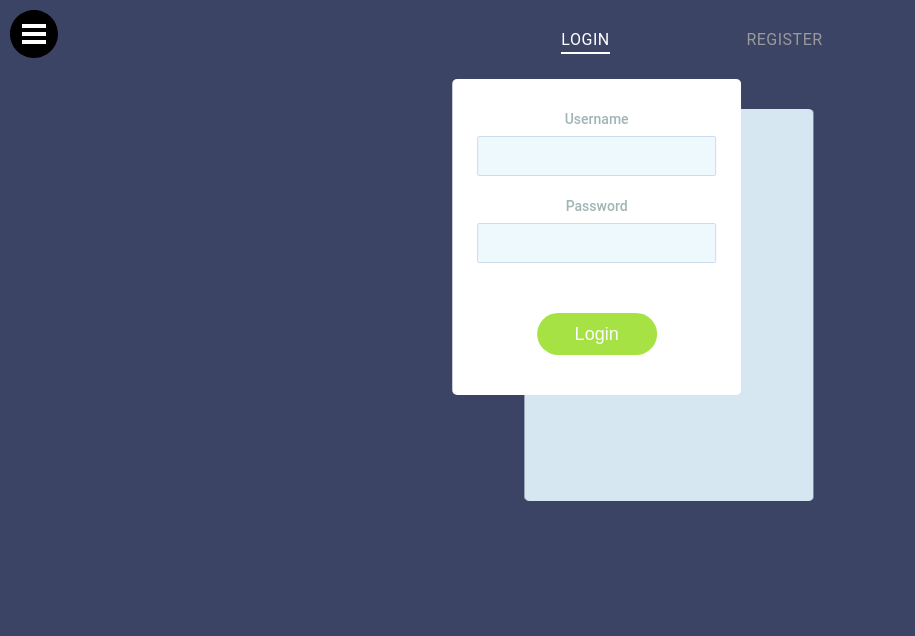
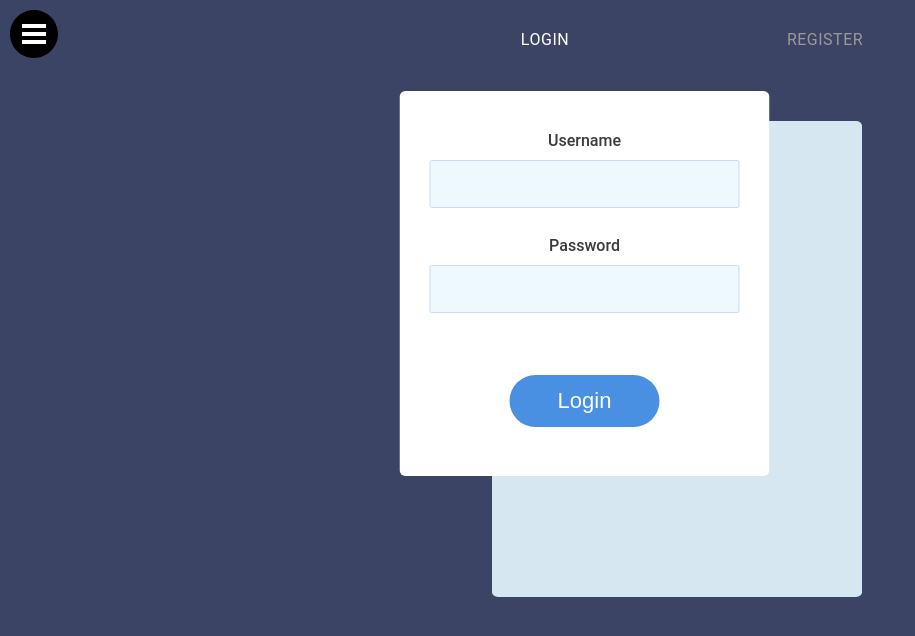
Before and after one commit to st4977f/kodflix, a React (Create React App) app: page /login in a window 1280 px wide. Shown: the top 636 px of the page, without its empty margins (0-915 px from the left). Built offline with nearby package versions, Linux system fonts and the light colour scheme.

Commit message:
Detect valid / invalid login attempts #51

```diff
--- a/package.json
+++ b/package.json
@@ -15,6 +15,7 @@
     "@types/jest": "^27.5.2",
     "@types/react": "^19.1.8",
     "@types/react-dom": "^19.1.6",
+    "bcrypt": "^6.0.0",
     "cors": "^2.8.5",
     "dotenv": "^17.2.0",
     "express": "^5.1.0",
@@ -32,6 +33,7 @@
     "web-vitals": "^2.1.4"
   },
   "devDependencies": {
+    "@types/bcrypt": "^6.0.0",
     "@types/cors": "^2.8.19",
     "@types/express": "^4.17.23",
     "@types/node": "^24.0.14",
--- a/src/frontend/admin-tv-shows/AdminShowsList/AdminShowsList.scss
+++ b/src/frontend/admin-tv-shows/AdminShowsList/AdminShowsList.scss
@@ -1,4 +1,4 @@
-$base-bg: #232526;
+$base-bg: #3b4465;
 $panel-bg: rgba(30, 30, 40, 0.95);
 $panel-shadow: 0 4px 24px rgba(0,0,0,0.2);
 $panel-radius: 18px;
--- a/src/frontend/admin-tv-shows/Form/Form.scss
+++ b/src/frontend/admin-tv-shows/Form/Form.scss
@@ -1,18 +1,39 @@
+$color-bg: #f7f8fa;
+$color-title: #3a3a3a;
+$color-label: #444;
+$color-input-bg: #f4f6f8;
+$color-input-border: #e0e0e0;
+$color-input-text: #222;
+$color-btn-bg: #4a90e2;
+$color-btn-hover: #357ab8;
+$color-btn-text: #fff;
+$radius: 10px;
+$radius-sm: 5px;
+$radius-btn: 6px;
+$shadow: 0 2px 8px rgba(0,0,0,0.04);
+$space-lg: 32px;
+$space-md: 24px;
+$space-sm: 18px;
+$space-xs: 8px;
+$font-title: 2rem;
+$font-label: 1rem;
+$font-btn: 1rem;
+
 .show-container {
   max-width: 480px;
-  margin: 32px auto;
-  background: #f7f8fa;
-  border-radius: 10px;
-  box-shadow: 0 2px 8px rgba(0,0,0,0.04);
-  padding: 32px 24px;
+  margin: $space-lg auto;
+  background: $color-bg;
+  border-radius: $radius;
+  box-shadow: $shadow;
+  padding: $space-lg $space-md;
 }
 
 .show-title {
-  font-size: 2rem;
+  font-size: $font-title;
   font-weight: 600;
   text-align: center;
-  margin-bottom: 24px;
-  color: #3a3a3a;
+  margin-bottom: $space-md;
+  color: $color-title;
 }
 
 .form {
@@ -20,26 +41,26 @@
 }
 
 .form-section {
-  margin-bottom: 18px;
+  margin-bottom: $space-sm;
   display: flex;
   flex-direction: column;
 }
 
 label {
-  font-size: 1rem;
+  font-size: $font-label;
   font-weight: 500;
   margin-bottom: 6px;
-  color: #444;
+  color: $color-label;
 }
 
 input[type="text"], textarea {
-  padding: 8px 12px;
-  border: 1px solid #e0e0e0;
-  border-radius: 5px;
-  font-size: 1rem;
-  background: #f4f6f8;
+  padding: $space-xs 12px;
+  border: 1px solid $color-input-border;
+  border-radius: $radius-sm;
+  font-size: $font-label;
+  background: $color-input-bg;
   margin-bottom: 4px;
-  color: #222;
+  color: $color-input-text;
 }
 
 textarea {
@@ -49,7 +70,7 @@ textarea {
 
 .multiple-input {
   display: flex;
-  gap: 8px;
+  gap: $space-xs;
   flex-wrap: wrap;
   max-width: 100%;
 }
@@ -63,20 +84,20 @@ textarea {
 
 .submitBtn {
   text-align: center;
-  margin-top: 18px;
+  margin-top: $space-sm;
 }
 
 input[type="submit"] {
-  background: #4a90e2;
-  color: #fff;
+  background: $color-btn-bg;
+  color: $color-btn-text;
   border: none;
-  border-radius: 6px;
+  border-radius: $radius-btn;
   padding: 10px 32px;
-  font-size: 1rem;
+  font-size: $font-btn;
   font-weight: 500;
   cursor: pointer;
   transition: background 0.2s;
+  &:hover {
+    background: $color-btn-hover;
+  }
 }
-input[type="submit"]:hover {
-  background: #357ab8;
-}
--- a/src/frontend/login/Login.scss
+++ b/src/frontend/login/Login.scss
@@ -1,3 +1,14 @@
+$main-bg: #3b4465;
+$form-bg: #fff;
+$form-bg-alt: #d7e7f1;
+$input-bg: #eef9fe;
+$input-border: #cddbef;
+$input-label: #3a3a3a;
+$btn-login-bg: #4a90e2;
+$btn-login-color: #fbfdff;
+$btn-signup-bg: #fbfdff;
+$btn-signup-color: #4a90e2;
+
 *, *::before, *::after {
   box-sizing: border-box;
 }
@@ -5,7 +16,7 @@
 body {
   margin: 0;
   font-family: Roboto, -apple-system, 'Helvetica Neue', 'Segoe UI', Arial, sans-serif;
-  background: #3b4465;
+  background: $main-bg;
 }
 
 .forms-section {
@@ -29,20 +40,36 @@ body {
 
 .form-wrapper {
   animation: hideLayer .3s ease-out forwards;
+  &.is-active {
+    animation: showLayer .3s ease-in forwards;
+    .switcher-login {
+      color: #fff;
+      transform: translateX(90px);
     }
-
-.form-wrapper.is-active {
-  animation: showLayer .3s ease-in forwards;
+    .switcher-signup {
+      color: #fff;
+      transform: translateX(-90px);
     }
-
-@keyframes showLayer {
-  50% { z-index: 1; }
-  100% { z-index: 1; }
+    .underline::before {
+      transform: translateX(0);
     }
-
-@keyframes hideLayer {
-  0% { z-index: 1; }
-  49.999% { z-index: 1; }
+    fieldset {
+      opacity: 1;
+      transform: translateX(0);
+      transition: opacity .4s ease-in, transform .35s ease-in;
+    }
+    .form-login {
+      animation: showLogin .3s ease-in forwards;
+    }
+    .form-signup {
+      animation: showSignup .3s ease-in forwards;
+    }
+    .form [type='submit'] {
+      opacity: 1;
+      transform: translateX(0);
+      transition: all .4s ease-in;
+    }
+  }
 }
 
 .switcher {
@@ -62,16 +89,12 @@ body {
   outline: none;
   transform: translateX(0);
   transition: all .3s ease-out;
+  &.switcher-login .underline::before {
+    transform: translateX(101%);
   }
-
-.form-wrapper.is-active .switcher-login {
-  color: #fff;
-  transform: translateX(90px);
+  &.switcher-signup .underline::before {
+    transform: translateX(-101%);
   }
-
-.form-wrapper.is-active .switcher-signup {
-  color: #fff;
-  transform: translateX(-90px);
 }
 
 .underline {
@@ -82,9 +105,7 @@ body {
   pointer-events: none;
   width: 100%;
   height: 2px;
-}
-
-.underline::before {
+  &::before {
     content: '';
     position: absolute;
     top: 0;
@@ -95,69 +116,42 @@ body {
     background-color: currentColor;
     transition: transform .2s ease-out;
   }
-
-.switcher-login .underline::before {
-  transform: translateX(101%);
-}
-
-.switcher-signup .underline::before {
-  transform: translateX(-101%);
-}
-
-.form-wrapper.is-active .underline::before {
-  transform: translateX(0);
 }
 
 .form {
   overflow: hidden;
-  min-width: 260px;
-  margin-top: 50px;
-  padding: 30px 25px;
-  border-radius: 5px;
+  max-width: 480px;
+  min-width: 370px;
+  width: 100%;
+  margin-top: 62px;
+  padding: 37px 30px;
+  border-radius: 6px;
   transform-origin: top;
+  font-size: 19px;
+  display: flex;
+  flex-direction: column;
+  justify-content: flex-start;
+// Responsive styles
+@media (max-width: 900px) {
+  .form {
+    max-width: 350px;
+    min-width: 0;
+    padding: 24px 12px;
+    font-size: 16px;
+    margin-top: 32px;
   }
-
-.form-login {
-  animation: hideLogin .3s ease-out forwards;
 }
-
-.form-wrapper.is-active .form-login {
-  animation: showLogin .3s ease-in forwards;
+@media (max-width: 600px) {
+  .form {
+    max-width: 100vw;
+    min-width: 0;
+    padding: 8px 2vw;
+    font-size: 13px;
+    margin-top: 12px;
+    border-radius: 4px;
   }
-
-@keyframes showLogin {
-  0% { background: #d7e7f1; transform: translate(40%, 10px); }
-  50% { transform: translate(0, 0); }
-  100% { background-color: #fff; transform: translate(35%, -20px); }
 }
-
-@keyframes hideLogin {
-  0% { background-color: #fff; transform: translate(35%, -20px); }
-  50% { transform: translate(0, 0); }
-  100% { background: #d7e7f1; transform: translate(40%, 10px); }
-}
-
-.form-signup {
-  animation: hideSignup .3s ease-out forwards;
-}
-
-.form-wrapper.is-active .form-signup {
-  animation: showSignup .3s ease-in forwards;
-}
-
-@keyframes showSignup {
-  0% { background: #d7e7f1; transform: translate(-40%, 10px) scaleY(.8); }
-  50% { transform: translate(0, 0) scaleY(.8); }
-  100% { background-color: #fff; transform: translate(-35%, -20px) scaleY(1); }
-}
-
-@keyframes hideSignup {
-  0% { background-color: #fff; transform: translate(-35%, -20px) scaleY(1); }
-  50% { transform: translate(0, 0) scaleY(.8); }
-  100% { background: #d7e7f1; transform: translate(-40%, 10px) scaleY(.8); }
-}
-
-.form fieldset {
+  fieldset {
     position: relative;
     opacity: 0;
     margin: 0;
@@ -165,80 +159,133 @@ body {
     border: 0;
     transition: all .3s ease-out;
   }
-
-.form-login fieldset {
-  transform: translateX(-50%);
-}
-
-.form-signup fieldset {
-  transform: translateX(50%);
-}
-
-.form-wrapper.is-active fieldset {
-  opacity: 1;
-  transform: translateX(0);
-  transition: opacity .4s ease-in, transform .35s ease-in;
-}
-
-.form legend {
+  legend {
     position: absolute;
     overflow: hidden;
-  width: 1px;
-  height: 1px;
+    width: 2px;
+    height: 2px;
     clip: rect(0 0 0 0);
   }
-
-.input-block {
-  margin-bottom: 20px;
-}
-
-.input-block label {
-  font-size: 14px;
-  color: #a1b4b4;
-}
-
-.input-block input {
-  display: block;
-  width: 100%;
-  height: 40px;
-  margin-top: 8px;
-  padding-right: 15px;
-  padding-left: 15px;
-  font-size: 16px;
-  line-height: 40px;
-  color: #3b4465;
-  background: #eef9fe;
-  border: 1px solid #cddbef;
-  border-radius: 2px;
-}
-
-.form [type='submit'] {
+  [type='submit'] {
     opacity: 0;
     display: block;
-  min-width: 120px;
-  margin: 30px auto 10px;
-  font-size: 18px;
-  line-height: 40px;
-  border-radius: 25px;
+    min-width: 150px;
+    margin: 37px auto 12px;
+    font-size: 22px;
+    line-height: 50px;
+    border-radius: 31px;
     border: none;
     transition: all .3s ease-out;
   }
 
-.form-wrapper.is-active .form [type='submit'] {
-  opacity: 1;
-  transform: translateX(0);
-  transition: all .4s ease-in;
 }
 
+.form-login {
+  animation: hideLogin .3s ease-out forwards;
+  fieldset {
+    transform: translateX(-50%);
+  }
+}
+
+.form-signup {
+  animation: hideSignup .3s ease-out forwards;
+  fieldset {
+    transform: translateX(50%);
+  }
+}
+
+.input-block {
+  margin-bottom: 25px;
+  label {
+    font-size: 16px;
+    color: $input-label;
+  }
+  input {
+    display: block;
+    width: 100%;
+    height: 48px;
+    margin-top: 9px;
+    padding-right: 16px;
+    padding-left: 16px;
+    font-size: 16px;
+    line-height: 48px;
+    color: #3b4465;
+    background: $input-bg;
+    border: 1px solid $input-border;
+    border-radius: 2px;
+  }
+}
+
+
 .btn-login {
-  color: #fbfdff;
-  background: #a7e245;
+  color: $btn-login-color;
+  background: $btn-login-bg;
   transform: translateX(-30%);
+  transition: background 0.2s;
+  &:hover {
+    background: #357ab8;
+  }
 }
 
 .btn-signup {
-  color: #a7e245;
-  background: #fbfdff;
-  box-shadow: inset 0 0 0 2px #a7e245;
+  color: $btn-signup-color;
+  background: $btn-signup-bg;
+  box-shadow: inset 0 0 0 2px $btn-login-bg;
   transform: translateX(30%);
+  transition: background 0.2s;
+  &:hover {
+    background: #357ab8;
   }
+}
+
+.login-error, .login-success {
+  color: #d32f2f;
+  background: #fff4f4;
+  border: 1px solid #d32f2f;
+  border-radius: 4px;
+  padding: 10px 16px;
+  font-size: 16px;
+  text-align: center;
+  width: 100%;
+  max-width: 480px;
+  margin: 12px 0 0 0;
+  animation: fadeInError 0.3s;
+}
+.login-success {
+  color: #388e3c;
+  background: #e8f5e9;
+  border: 1px solid #388e3c;
+}
+@keyframes fadeInError {
+  from { opacity: 0; transform: translateY(-8px); }
+  to { opacity: 1; transform: translateY(0); }
+}
+
+@keyframes showLayer {
+  50% { z-index: 1; }
+  100% { z-index: 1; }
+}
+@keyframes hideLayer {
+  0% { z-index: 1; }
+  49.999% { z-index: 1; }
+}
+@keyframes showLogin {
+  0% { background: $form-bg-alt; transform: translate(40%, 10px); }
+  50% { transform: translate(0, 0); }
+  100% { background-color: $form-bg; transform: translate(35%, -20px); }
+}
+@keyframes hideLogin {
+  0% { background-color: $form-bg; transform: translate(35%, -20px); }
+  50% { transform: translate(0, 0); }
+  100% { background: $form-bg-alt; transform: translate(40%, 10px); }
+}
+@keyframes showSignup {
+  0% { background: $form-bg-alt; transform: translate(-40%, 10px) scaleY(.8); }
+  50% { transform: translate(0, 0) scaleY(.8); }
+  100% { background-color: $form-bg; transform: translate(-35%, -20px) scaleY(1); }
+}
+@keyframes hideSignup {
+  0% { background-color: $form-bg; transform: translate(-35%, -20px) scaleY(1); }
+  50% { transform: translate(0, 0) scaleY(.8); }
+  100% { background: $form-bg-alt; transform: translate(-40%, 10px) scaleY(.8); }
+}
--- a/src/frontend/login/Login.tsx
+++ b/src/frontend/login/Login.tsx
@@ -1,36 +1,86 @@
 import React, { useState } from 'react';
+import { useRef } from 'react';
+import { useNavigate } from 'react-router-dom';
 import './Login.scss';
 
 export default function Login() {
+
   const [activeForm, setActiveForm] = useState<'login' | 'register'>('login');
-  // Login state
+  const [isLoggedIn, setIsLoggedIn] = useState(false);
   const [loginUsername, setLoginUsername] = useState('');
   const [loginPassword, setLoginPassword] = useState('');
   const [loginError, setLoginError] = useState('');
-  // Register state
+  const [loginSuccess, setLoginSuccess] = useState('');
+
   const [registerUsername, setRegisterUsername] = useState('');
   const [registerEmail, setRegisterEmail] = useState('');
   const [registerPassword, setRegisterPassword] = useState('');
   const [registerPasswordConfirm, setRegisterPasswordConfirm] = useState('');
   const [registerError, setRegisterError] = useState('');
 
+  const navigate = useNavigate();
+
   // Animation classes
+  const loginFormRef = useRef<HTMLFormElement>(null);
   const loginActive = activeForm === 'login' ? 'form-wrapper is-active' : 'form-wrapper';
   const registerActive = activeForm === 'register' ? 'form-wrapper is-active' : 'form-wrapper';
 
-  const handleLoginSubmit = (e: React.FormEvent) => {
+  const handleLoginSubmit = async (e: React.FormEvent) => {
     e.preventDefault();
     setLoginError('');
-    if (loginUsername === 'admin' && loginPassword === 'password') {
-      alert('Login successful!');
-    } else {
-      setLoginError('Invalid username or password');
+    setLoginSuccess('');
+    // Minimum standards for login
+    if (loginUsername.length < 3) {
+      setLoginError('Username must be at least 3 characters');
+      return;
+    }
+    if (loginPassword.length < 6) {
+      setLoginError('Password must be at least 6 characters');
+      return;
+    }
+    try {
+      const res = await fetch('/api/login', {
+        method: 'POST',
+        headers: { 'Content-Type': 'application/json' },
+        body: JSON.stringify({ username: loginUsername, password: loginPassword })
+      });
+      const data = await res.json();
+      if (res.ok) {
+        setLoginSuccess('Login successful!');
+        setIsLoggedIn(true);
+        navigate('/manage/tv-shows');
+      } else {
+        setLoginError(data.error || 'Login failed');
+        if (loginFormRef.current) {
+          loginFormRef.current.classList.add('shake');
+          setTimeout(() => {
+            loginFormRef.current && loginFormRef.current.classList.remove('shake');
+          }, 500);
+        }
+      }
+    } catch (err) {
+      setLoginError('Network error');
+      if (loginFormRef.current) {
+        loginFormRef.current.classList.add('shake');
+        setTimeout(() => {
+          loginFormRef.current && loginFormRef.current.classList.remove('shake');
+        }, 500);
+      }
     }
   };
 
-  const handleRegisterSubmit = (e: React.FormEvent) => {
+  const handleRegisterSubmit = async (e: React.FormEvent) => {
     e.preventDefault();
     setRegisterError('');
+    // Minimum standards for registration
+    if (registerUsername.length < 3) {
+      setRegisterError('Username must be at least 3 characters');
+      return;
+    }
+    if (registerPassword.length < 6) {
+      setRegisterError('Password must be at least 6 characters');
+      return;
+    }
     if (!registerUsername || !registerEmail || !registerPassword || !registerPasswordConfirm) {
       setRegisterError('Please fill all fields');
       return;
@@ -39,8 +89,41 @@ export default function Login() {
       setRegisterError('Passwords do not match');
       return;
     }
-    alert('Registration successful!');
+    try {
+      const res = await fetch('/api/register', {
+        method: 'POST',
+        headers: { 'Content-Type': 'application/json' },
+        body: JSON.stringify({ username: registerUsername, email: registerEmail, password: registerPassword })
+      });
+      const data = await res.json();
+      if (res.ok) {
+        setRegisterError('');
+        setIsLoggedIn(true);
+        navigate('/manage/tv-shows');
+      } else {
+        setRegisterError(data.error || 'Registration failed');
+      }
+    } catch (err) {
+      setRegisterError('Network error');
+    }
   };
+
+  const handleLogout = () => {
+    setIsLoggedIn(false);
+    setLoginUsername('');
+    setLoginPassword('');
+    navigate('/login');
+  };
+
+  if (isLoggedIn) {
+    return (
+      <div className="login-container">
+        <div style={{ textAlign: 'center', marginTop: '40px' }}>
+          <button className="btn-login" onClick={handleLogout}>Log out</button>
+        </div>
+      </div>
+    );
+  }
 
   return (
     <div className="login-container">
@@ -55,7 +138,7 @@ export default function Login() {
               Login
               <span className="underline"></span>
             </button>
-            <form className="login-form form form-login" onSubmit={handleLoginSubmit}>
+            <form ref={loginFormRef} className="login-form form form-login" onSubmit={handleLoginSubmit}>
               <fieldset>
                 <legend>Please, enter your username and password for login.</legend>
                 <div className="input-block">
@@ -80,6 +163,7 @@ export default function Login() {
                 </div>
               </fieldset>
               {loginError && <div className="login-error">{loginError}</div>}
+              {loginSuccess && <div className="login-success">{loginSuccess}</div>}
               <button type="submit" className="btn-login">Login</button>
             </form>
           </div>
```
Also changed, not shown: src/backend/app.ts (+41 -5 lines), 1 other file (tests, documents, lock files or other folders). Lines whose indentation alone changed are shown as unchanged.
